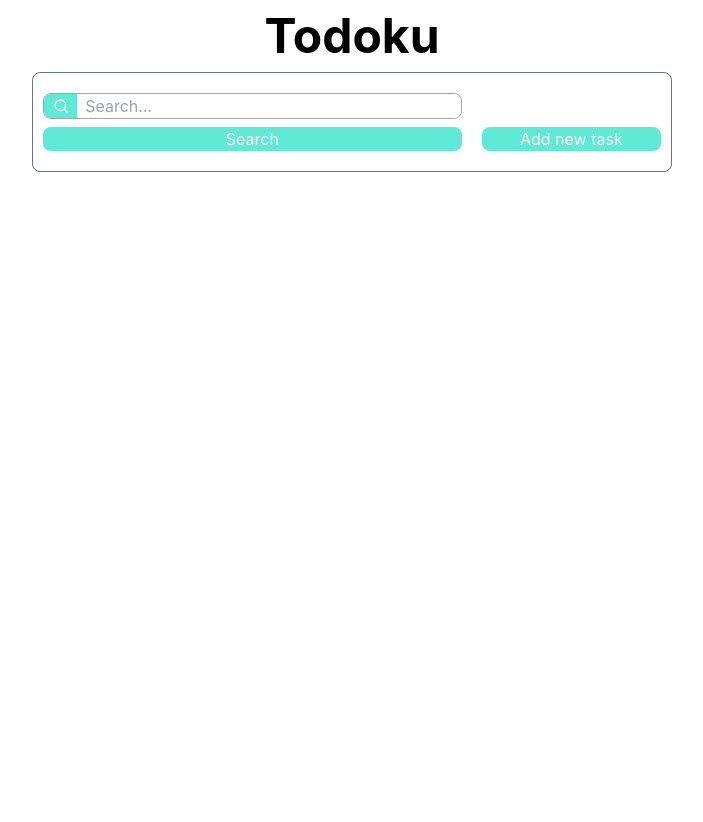
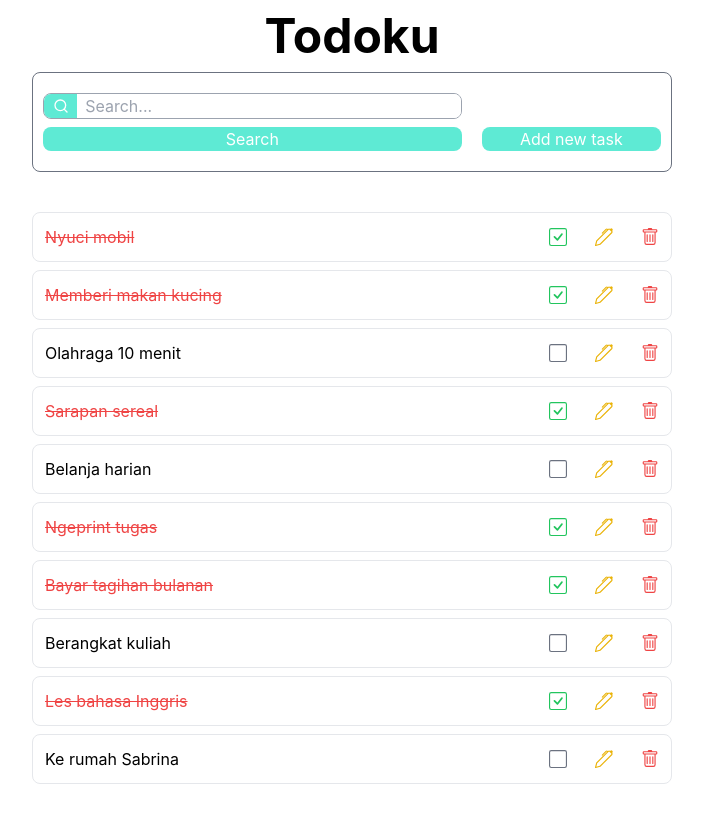
Before and after one commit to saepasomba/todoku-react, a React (Create React App) app: page / in a window 1280 px wide. Shown: the whole page, without its empty margins (288-991 px from the left). Before the commit the page ends 800 px from the top, so only its background shows below. Built offline with nearby package versions, Linux system fonts and the light colour scheme.

Commit message:
Add TaskRow component and set layout for tasks

```diff
--- /dev/null
+++ b/src/components/TaskRow.js
@@ -0,0 +1,19 @@
+import React from 'react'
+import { BsSquare, BsCheckSquare, BsTrash, BsPen } from 'react-icons/bs'
+
+export default function TaskRow({ task }) {
+  return (
+    <div className='container grid grid-cols-[65%_35%] text-left p-3 border rounded-lg'>
+        <p className={`${task.complete ? 'text-red-500 line-through' : ''}`}>{task.task}</p>
+        <div className='btn-group container flex gap-7 justify-end text-lg'>
+            {
+                task.complete
+                ? <button className='text-green-500'><BsCheckSquare /></button>
+                : <button className='text-gray-500'><BsSquare /></button>
+            }
+            <button className='text-yellow-500'><BsPen /></button>
+            <button className='text-red-500'><BsTrash /></button>
+        </div>
+    </div>
+  )
+}
--- a/src/containers/App.js
+++ b/src/containers/App.js
@@ -1,6 +1,10 @@
 import './App.css';
 import SearchBar from '../components/SearchBar'
 import CustomButton from '../components/CustomButton';
+import TaskRow from '../components/TaskRow';
+
+import data from '../data.json'
+import { useEffect, useState } from 'react';
 
 
 export function addButtonClicked() {
@@ -8,6 +12,17 @@ export function addButtonClicked() {
 }
 
 function App() {
+
+  const [tasks, setTasks] = useState([])
+
+  const loadData = async () => {
+    setTasks(data)
+  }
+
+  useEffect(() => {
+    loadData()
+  }, [])
+  console.log(tasks)
   return (
     <div className="container w-1/2 mx-auto text-center">
       <h1 className='font-bold text-5xl m-3'>Todoku</h1>
@@ -20,6 +35,17 @@ function App() {
           <CustomButton content='Add new task' />
         </div>
       </div>
+
+      <div className='container my-10 flex flex-col gap-2'>
+        {
+          tasks.length > 0
+          ? tasks.map(task => {
+            return <TaskRow key={task.id} task={task} />
+          })
+          : <h2>Add new task now!</h2>
+        }
+      </div>
+
     </div>
   );
 }
```
